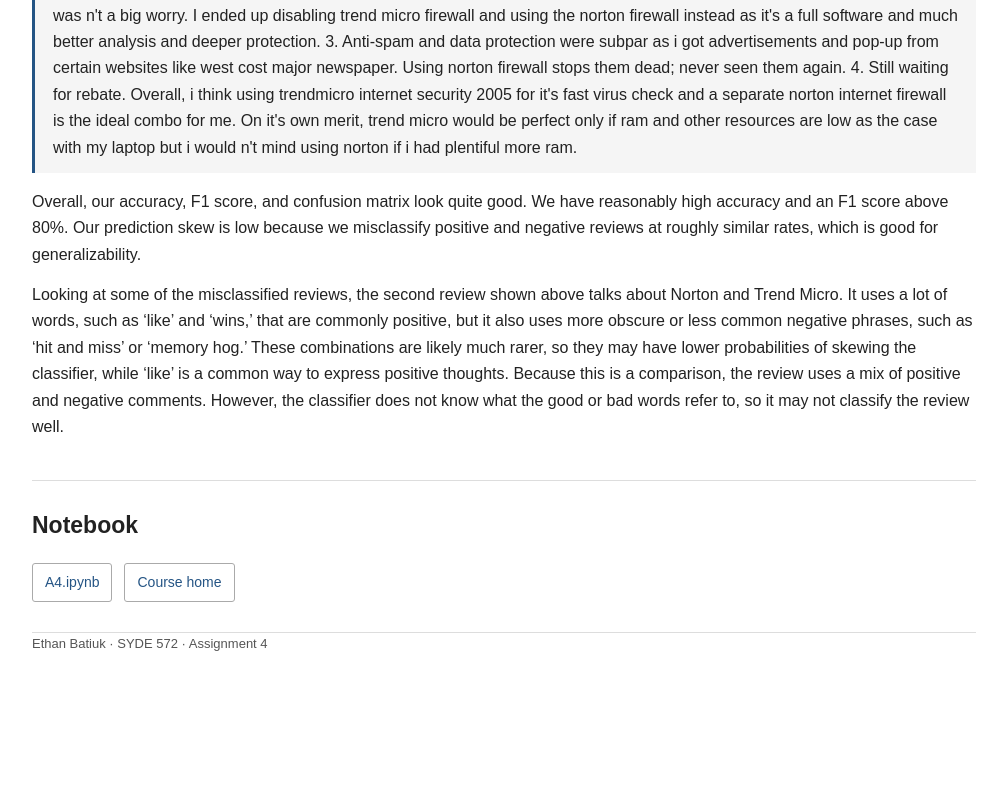
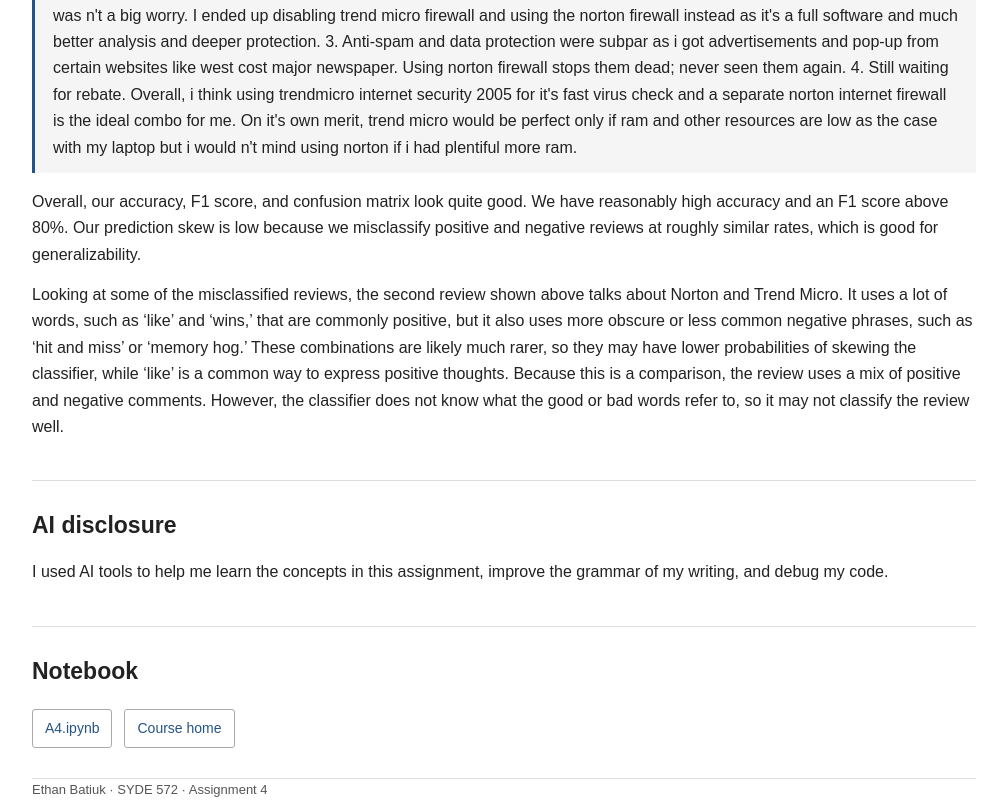
Before and after one commit to EthanAB99/EthanAB99.github.io, a plain HTML site: page Assignment 4/index.html in a window 1280 px wide. Shown: the part 2188-2988 px from the top of the page, without its empty margins (136-1143 px from the left). Before the commit the page ends 2843 px from the top, so only its background shows below. Drawn offline with Linux system fonts and the light colour scheme.

Commit message:
Ai disclosure

```diff
--- a/Assignment 4/index.html
+++ b/Assignment 4/index.html
@@ -91,6 +91,10 @@
       <p>Overall, our accuracy, F1 score, and confusion matrix look quite good. We have reasonably high accuracy and an F1 score above 80%. Our prediction skew is low because we misclassify positive and negative reviews at roughly similar rates, which is good for generalizability.</p>
       <p>Looking at some of the misclassified reviews, the second review shown above talks about Norton and Trend Micro. It uses a lot of words, such as ‘like’ and ‘wins,’ that are commonly positive, but it also uses more obscure or less common negative phrases, such as ‘hit and miss’ or ‘memory hog.’ These combinations are likely much rarer, so they may have lower probabilities of skewing the classifier, while ‘like’ is a common way to express positive thoughts. Because this is a comparison, the review uses a mix of positive and negative comments. However, the classifier does not know what the good or bad words refer to, so it may not classify the review well.</p>
     </section>
+    <section id="ai-disclosure">
+      <h2>AI disclosure</h2>
+      <p>I used AI tools to help me learn the concepts in this assignment, improve the grammar of my writing, and debug my code.</p>
+    </section>
     <section id="files">
       <h2>Notebook</h2>
       <div class="actions"><a class="button" href="A4.ipynb" download="A4.ipynb">A4.ipynb</a><a class="button" href="../index.html">Course home</a></div>
```
Also changed, not shown: 2 other files.
